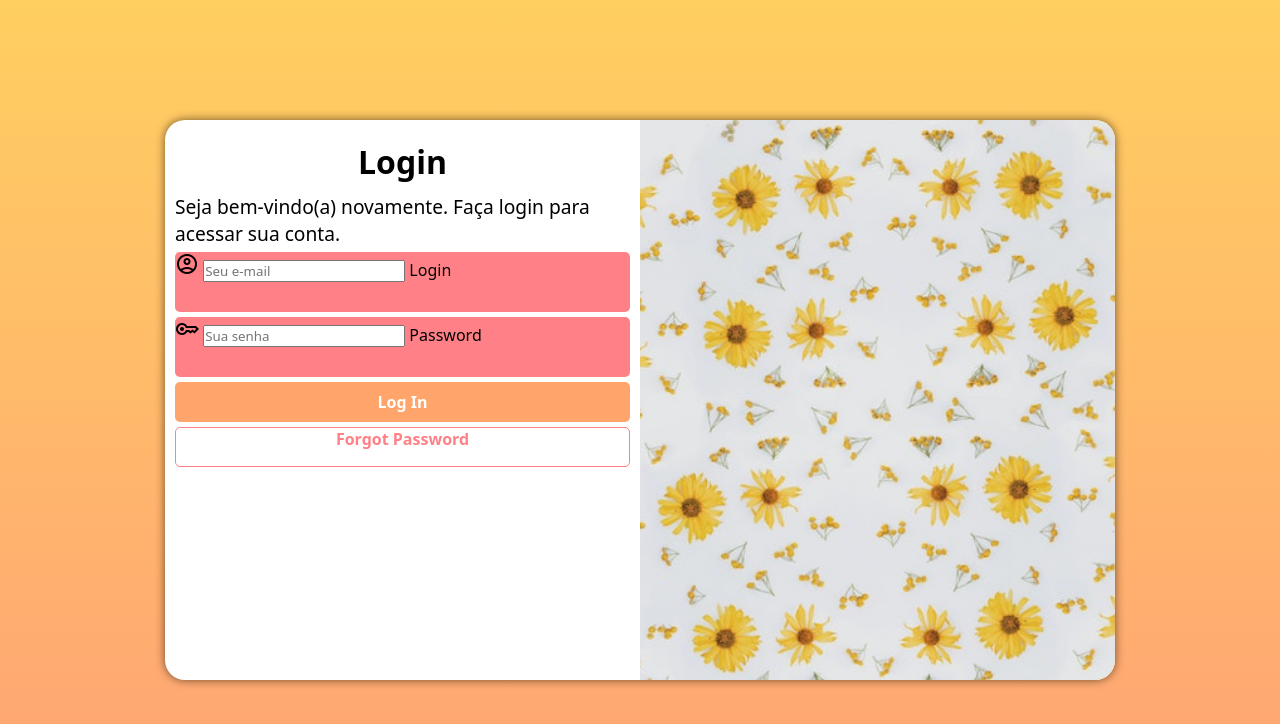
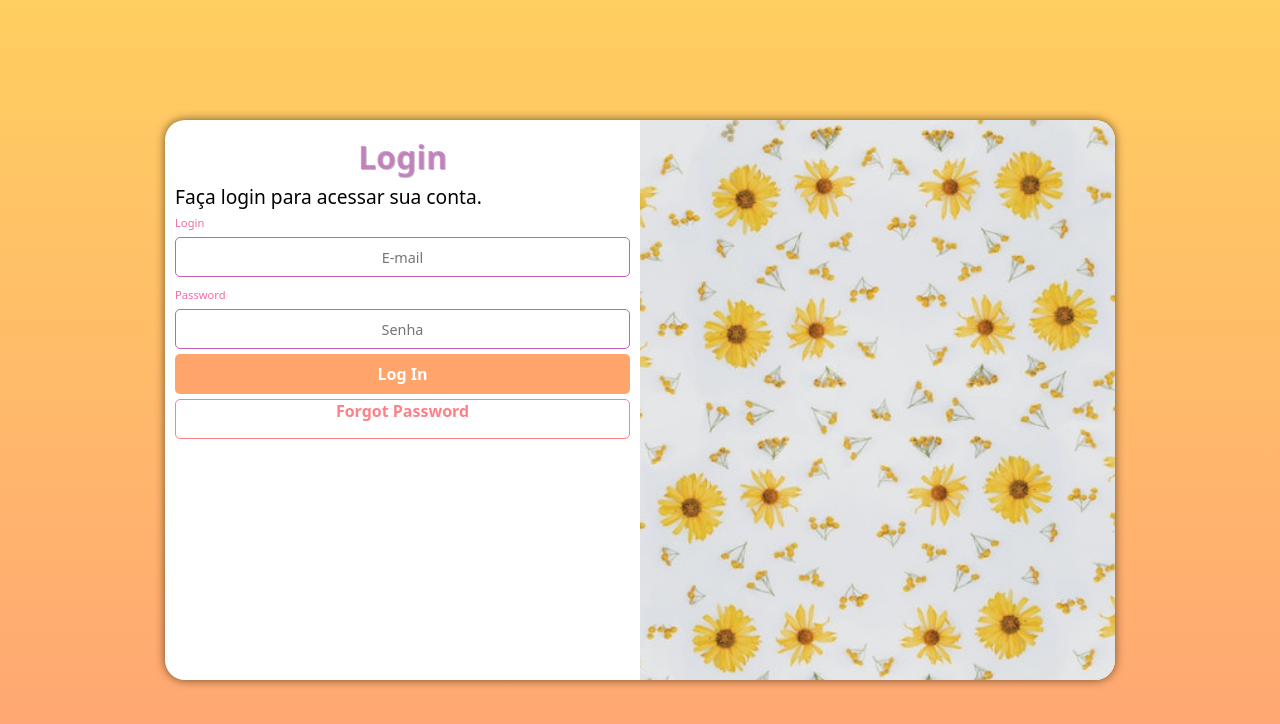
Before and after one commit to gabriellesote/mini-project-login, a plain HTML site: page index.html in a window 1280 px wide. Drawn offline with nearby package versions, Linux system fonts and the light colour scheme.

Commit message:
update on login box
- google icons removed
- email/password boxes improved

```diff
--- a/estilo/media-queries.css
+++ b/estilo/media-queries.css
@@ -34,6 +34,7 @@ Grandes telas: acima de 1200px
         display: inline-block;
     }
 
+
 }
 
 /* === Desktop === */
--- a/estilo/style.css
+++ b/estilo/style.css
@@ -51,7 +51,7 @@ section#login {
 }
 
 
-/* === Foto === */
+/* ====================== Foto =========================== */
 div#imagem {
     display: block;
     background: #FFCF60 url(../images/daisy-p.jpg) center center no-repeat;
@@ -59,7 +59,8 @@ div#imagem {
     height: 200px;
 }
 
-/* === Formulário === */
+
+/* =================== Formulário ============================ */
 div#formulario {
     display: block;
     padding: 10px;
@@ -67,27 +68,39 @@ div#formulario {
 
 div#formulario>h1 {
     text-align: center;
-    padding: 10px;
+    padding: 5px;
+    color: #c262bca9;
+    text-shadow: 1px 1px #00000042;
 }
 
 div#formulario>p {
-    font-size: 0.7em;
+    font-size: 0.8em;
+
 
 }
 
-form>div.campo {
-    display: block;
-    background-color:  #FF8086;
-    width: 100%;
-    height: 60px;
-    margin: 5px 0px;
-    border-radius: 5px;
-}
-form > .campo > label{
+form>.campo>label {
+    font-size: .7em;
+    color:  #F769A3;
     display: none;
 }
 
-/* === Botões === */
+
+.campo > input{
+    font-size: .9em;
+    column-rule: black;
+    text-align: center;
+    width: 100%;
+    height: 40px;
+    margin: 5px 0px;
+    border-radius: 5px;
+    border: 1px solid #C262BB ;
+
+
+}
+
+
+/* ===================== Botões ======================= */
 form>input[type=submit] {
     display: block;
     width: 100%;
--- a/index.html
+++ b/index.html
@@ -5,7 +5,6 @@
     <meta charset="UTF-8">
     <meta name="viewport" content="width=device-width, initial-scale=1.0">
     <title>Login</title>
-    <link rel="stylesheet" href="https://fonts.googleapis.com/css2?family=Material+Symbols+Outlined:opsz,wght,FILL,GRAD@48,400,0,200" />
     <link rel="stylesheet" href="estilo/style.css">
     <link rel="stylesheet" href="estilo/media-queries.css">
 </head>
@@ -20,21 +19,21 @@
             <div id="formulario">
 
                 <h1>Login</h1>
-                <p>Seja bem-vindo(a) novamente. Faça login para acessar sua conta.</p>
+                <p>Faça login para acessar sua conta.</p>
 
-                <form action="login.php" method="post">
+                <form action="login.php" method="post" autocomplete="on">
 
                     <div class="campo">
-                      <span class="material-symbols-outlined">account_circle</span>
-                        <input type="email" name="login" id="ilogin" placeholder="Seu e-mail">
                         <label for="ilogin">Login</label>
+                        <input type="email" name="login" id="ilogin" placeholder="E-mail" autocomplete="email">
+
                     </div>
 
                     <div class="campo">
+                        <label for="isenha">Password</label>
+                        <input type="password" name="senha" id="isenha" placeholder="Senha"
+                            autocomplete="current-password">
 
-                        <span class="material-symbols-outlined">key</span>
-                        <input type="password" name="senha" id="isenha" placeholder="Sua senha">
-                        <label for="isenha">Password</label>
                     </div>
 
                     <input type="submit" value="Log In">
```
